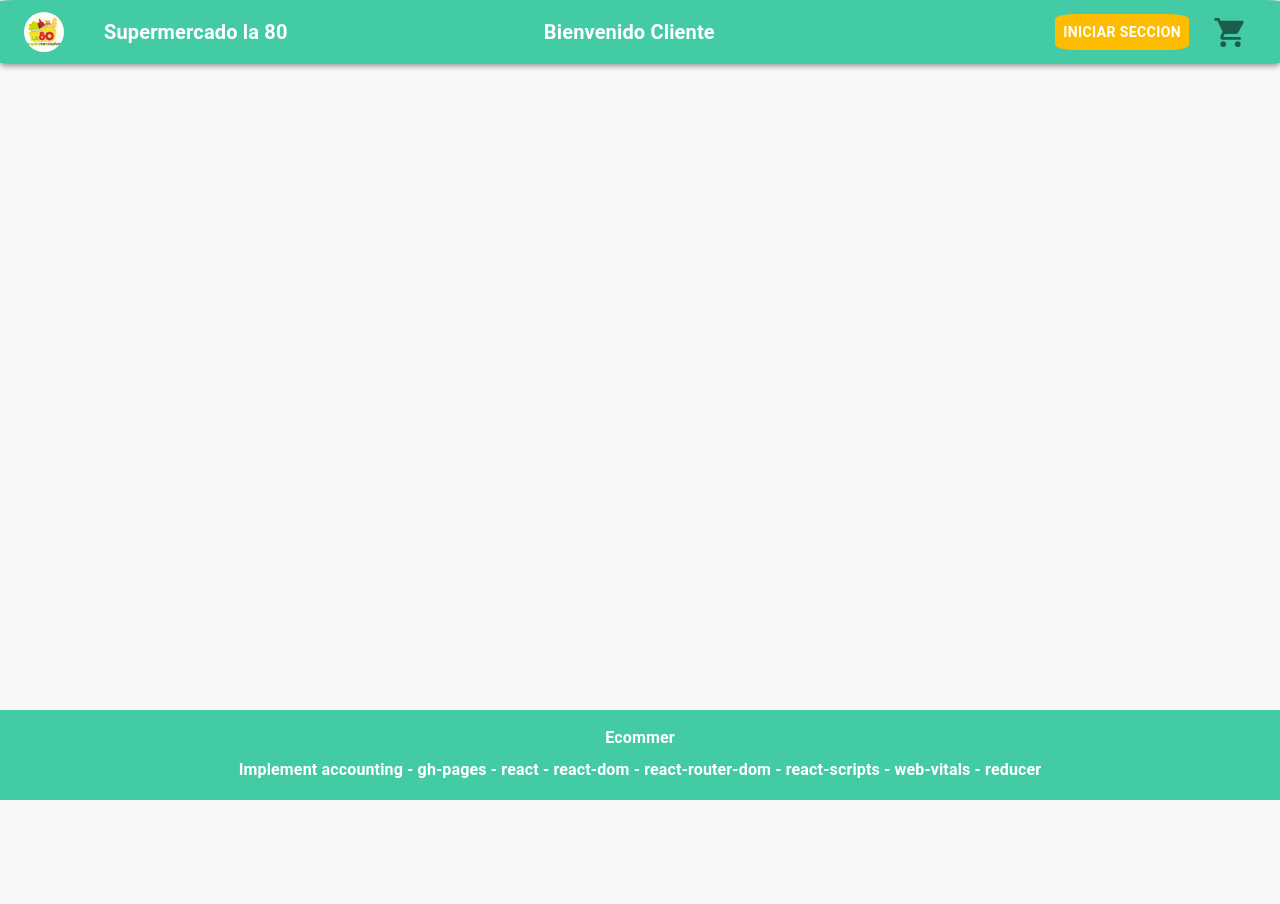
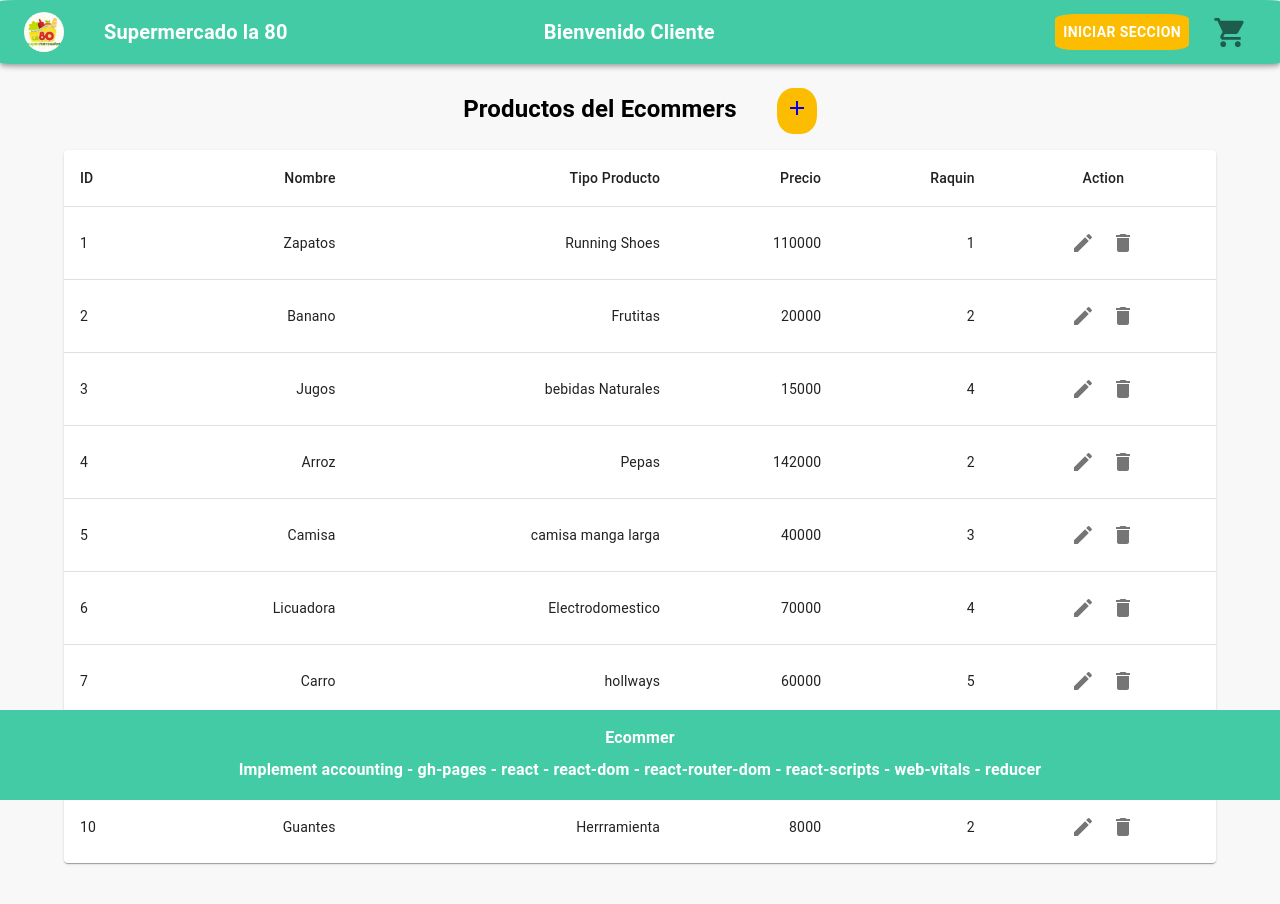
Before and after one commit to Jucamhc/ecommerce-react, a React (Create React App) app: page /ProductTable in a window 1280 px wide. Shown: the top 904 px of the page. Before the commit the page ends 800 px from the top, so only its background shows below. Built offline with nearby package versions, Linux system fonts and the light colour scheme.

Commit message:
delete product

```diff
--- a/src/App.js
+++ b/src/App.js
@@ -10,6 +10,8 @@ import SignUp from './components/SignUp';
 import { useEffect } from 'react';
 import Checkout from './components/CheckoutForm/Checkout';
 import Footer from './components/Footer';
+import ProductTable from './components/ProductsAdmin/ProductTable';
+
 
 
 function App() {
@@ -25,6 +27,7 @@ function App() {
           <Route path='/SignIn' element={<SignIn />} />
           <Route path='/SignUp' element={<SignUp />} />
           <Route path='/Checkout' element={<Checkout />} />
+          <Route path='/ProductTable' element={<ProductTable />} />
         </Routes>
         <Footer />
       </div>
--- a/src/components/Navbar.js
+++ b/src/components/Navbar.js
@@ -53,8 +53,8 @@ export default function Navbar() {
 
                     {login === "test@test.com" ?
                         <Typography align="center" sx={{ bgcolor: '#FCBD00 ', borderRadius: '15%', mx: 2 }}>
-                            <RouteLink to='/SignIn'>
-                                <Button onClick={backLogin}> <strong> <h4>Productos</h4> </strong> </Button>
+                            <RouteLink to='/ProductTable'>
+                                <Button> <strong> <h4>Productos</h4> </strong> </Button>
                             </RouteLink>
                         </Typography>
                         : ""}
--- a/src/components/Products.js
+++ b/src/components/Products.js
@@ -4,11 +4,13 @@ import Box from '@mui/material/Box';
 
 import Grid from '@mui/material/Grid';
 import Product from './Product';
-import products from './../product-data';
-
+import { useStateValue } from '../StateProvider';
 
 
 export default function Products() {
+    let [{ produ }, dispatch] = useStateValue();
+
+    let products = produ.filter(product => product.state === 1);
     return (
         <Box sx={{ flexGrow: 1 }} padding={8} mb={10}>
             <Grid container spacing={2}>
@@ -19,7 +21,6 @@ export default function Products() {
                         </Grid>
                     ))
                 }
-
             </Grid>
         </Box>
     );
--- /dev/null
+++ b/src/components/ProductsAdmin/ProductTable.js
@@ -0,0 +1,86 @@
+//import produ from './../../product-data';
+import * as React from 'react';
+import { useEffect } from 'react';
+import Table from '@mui/material/Table';
+import TableBody from '@mui/material/TableBody';
+import TableCell from '@mui/material/TableCell';
+import TableContainer from '@mui/material/TableContainer';
+import TableHead from '@mui/material/TableHead';
+import TableRow from '@mui/material/TableRow';
+import Paper from '@mui/material/Paper';
+import Container from '@mui/material/Container';
+import { IconButton, Typography } from '@mui/material';
+import { Link as RouteLink, useNavigate } from 'react-router-dom';
+import EditIcon from '@mui/icons-material/Edit';
+import DeleteIcon from '@mui/icons-material/Delete';
+import AddIcon from '@mui/icons-material/Add';
+import { useStateValue } from '../../StateProvider';
+
+export default function BasicTable() {
+
+    let [{ produ }, dispatch] = useStateValue();
+
+    const statusProduct = (id) => {
+        dispatch({ type: 'DELETE_PRODUCT', products: id });
+    }
+
+    let products = produ.filter(product => product.state === 1)
+
+    return (
+
+        <Container fixed sx={{ mt: 5 }}>
+            <Typography align="center">
+                <h2> Productos del Ecommers
+                    <IconButton sx={{ bgcolor: '#FCBD00 ', borderRadius: '40%', ml: 5 }} aria-label="add items" >
+                        <RouteLink to="/checkout-page">
+                            <AddIcon fontSize='medium' />
+                        </RouteLink>
+                    </IconButton>
+                </h2>
+            </Typography>
+
+            <TableContainer component={Paper} sx={{ mt: 2, mb: 15, }}>
+                <Table sx={{ minWidth: 650 }} aria-label="simple table">
+                    <TableHead>
+                        <TableRow>
+                            <TableCell>ID</TableCell>
+                            <TableCell align="right">Nombre</TableCell>
+                            <TableCell align="right">Tipo Producto</TableCell>
+                            <TableCell align="right">Precio</TableCell>
+                            <TableCell align="right">Raquin</TableCell>
+                            <TableCell align="center">Action</TableCell>
+                        </TableRow>
+                    </TableHead>
+                    <TableBody>
+                        {products.map((product) => (
+                            <TableRow
+                                key={product.id}
+                                sx={{ '&:last-child td, &:last-child th': { border: 0 } }}
+                            >
+                                <TableCell component="th" scope="row">
+                                    {product.id}
+                                </TableCell>
+                                <TableCell align="right">{product.name}</TableCell>
+                                <TableCell align="right">{product.productType}</TableCell>
+                                <TableCell align="right">{product.price}</TableCell>
+                                <TableCell align="right">{product.rating}</TableCell>
+                                <TableCell align="center">
+                                    <RouteLink to="/checkout-page">
+                                        <IconButton tabindex={product.id} aria-label="Edit items" >
+                                            <EditIcon fontSize='medium' />
+                                        </IconButton>
+                                    </RouteLink>
+                                    {/* <RouteLink to="/checkout-page"> */}
+                                    <IconButton aria-label="Delete items" >
+                                        <DeleteIcon onClick={() => { statusProduct(product.id) }} fontSize='medium' />
+                                    </IconButton>
+                                    {/* </RouteLink> */}
+                                </TableCell>
+                            </TableRow>
+                        ))}
+                    </TableBody>
+                </Table>
+            </TableContainer>
+        </Container>
+    );
+}
--- a/src/reducer.js
+++ b/src/reducer.js
@@ -1,8 +1,11 @@
 import users from './users-data';
+import products from './product-data';
+
 export const initialState = {
   basket: [],
   user: users,
-  login: null
+  login: null,
+  produ: products
 }
 
 export const actionTypes = {
@@ -11,7 +14,8 @@ export const actionTypes = {
   SET_USER: "SET_USER",
   LOGIN: "LOGIN",
   OUTLOGIN: "OUTLOGIN",
-  FULLORDER: "FULLORDER"
+  FULLORDER: "FULLORDER",
+  DELETE_PRODUCT: "DELETE_PRODUCT"
 }
 
 export const getBasketTotal = (basket) => {
@@ -52,12 +56,20 @@ const reducer = (state, action) => {
         ...state,
         //basket: action.basket,
         login: action.login
-       };
+      };
     case "FULLORDER":
       return {
         ...state,
         basket: action.basket,
-       };
+      };
+
+    case "DELETE_PRODUCT":
+      const productIndex = state.produ.findIndex((product) => product.id === action.products);
+      const updatedProduct = { ...state.produ[productIndex], state: 0 };
+      const updatedProducts = [...state.produ];
+      updatedProducts[productIndex] = updatedProduct;
+      console.log(updatedProduct);
+      return { ...state, produ: updatedProducts };
 
     default:
       return state;
```
Also changed, not shown: src/product-data.js (+20 -10 lines), src/components/SignIn.js (line endings or trailing spaces).
